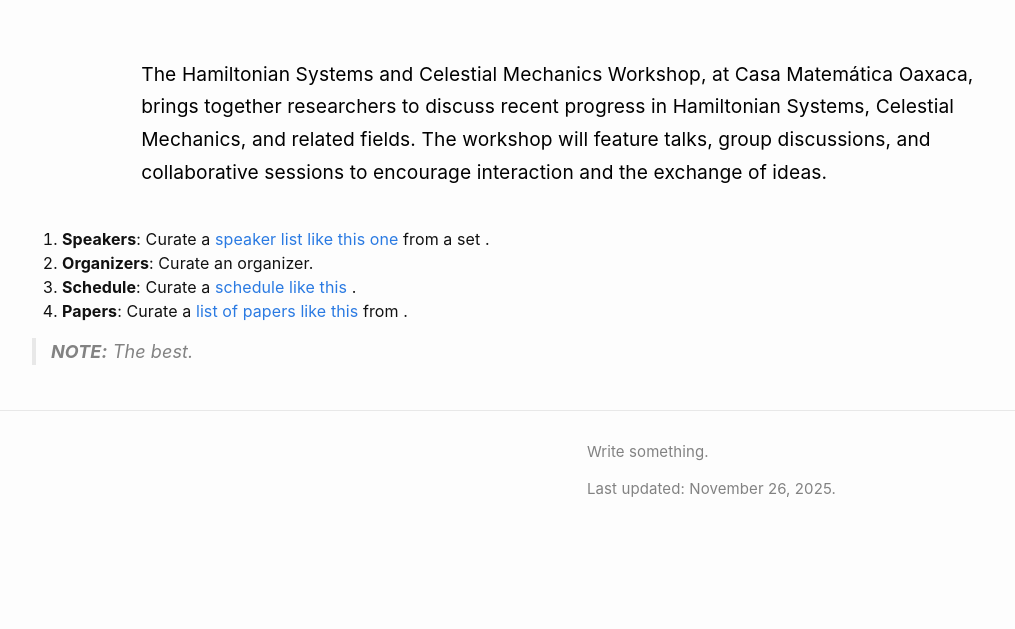
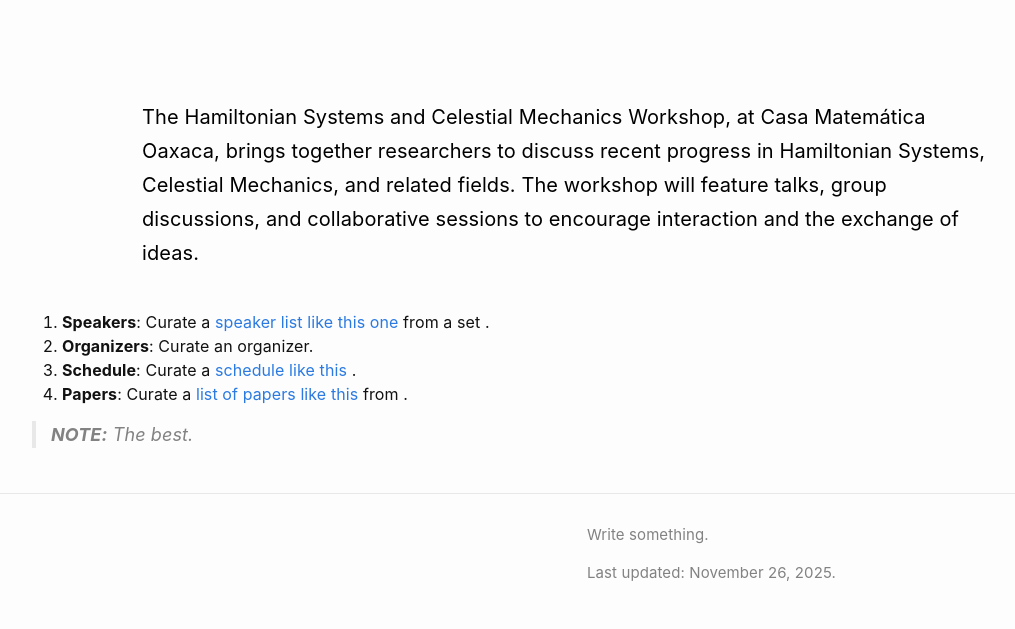
Before and after one commit to celmechcongress2026/celmechcongress2026.github.io, a Jekyll site: the page built from index.md, in a window 1280 px wide. Shown: the part 540-1169 px from the top of the page, without its empty margins (68-1083 px from the left). Built offline with Jekyll 4.4.1, drawn with Linux system fonts in a browser that asks for light colours; before the commit the page ends 1086 px from its top, so only the background shows below that.

Commit message:
Update workshop.css

```diff
--- a/assets/css/workshop.css
+++ b/assets/css/workshop.css
@@ -161,10 +161,10 @@ span.award-other img {
 
 .intro {
   max-width: 900px;
-  margin: 3em auto 2em auto;  /* separa del hero */
+  margin: 5em auto 2em auto;  /* separa del hero */
   padding: 0 1em;             /* espacio interno */
   text-align: left;           /* alineado a la izquierda */
-  font-size: 1.2em;           /* un poco más grande */
+  font-size: 1.25em;           /* un poco más grande */
   line-height: 1.7em;         /* para mejor lectura */
   color: #000;                /* texto negro */
 }
```
